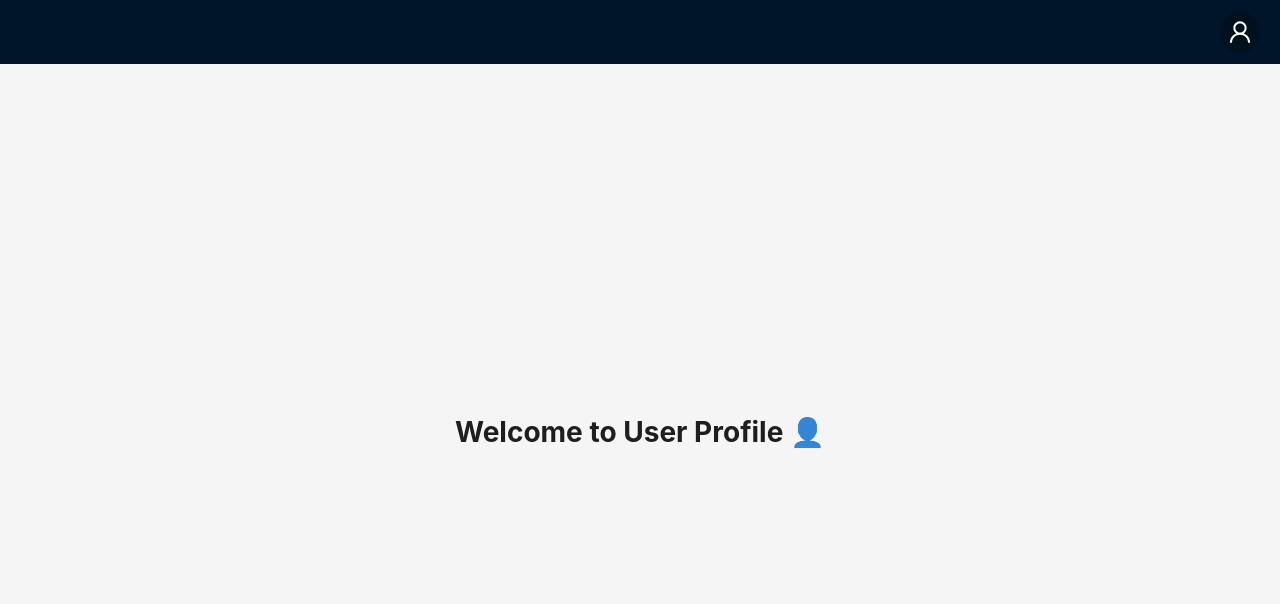
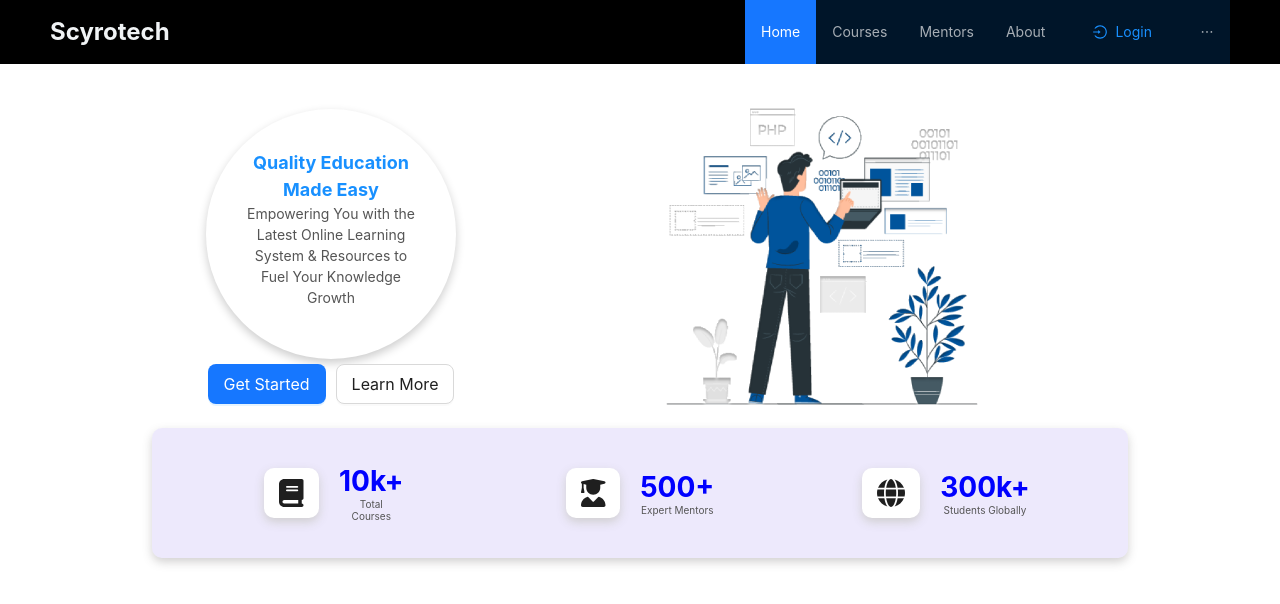
Before and after one commit to Chetanahazare/UserProfile, a React (Create React App) app: page / in a window 1280 px wide. Shown: the top 604 px of the page. Built offline with nearby package versions, Linux system fonts and the light colour scheme.

Commit message:
Landing Page Created

```diff
--- a/package.json
+++ b/package.json
@@ -3,10 +3,12 @@
   "version": "0.1.0",
   "private": true,
   "dependencies": {
+    "@fortawesome/free-solid-svg-icons": "^6.6.0",
+    "@fortawesome/react-fontawesome": "^0.2.2",
     "@testing-library/jest-dom": "^5.17.0",
     "@testing-library/react": "^13.4.0",
     "@testing-library/user-event": "^13.5.0",
-    "antd": "^5.21.2",
+    "antd": "^5.21.4",
     "react": "^18.3.1",
     "react-dom": "^18.3.1",
     "react-scripts": "5.0.1",
--- a/public/index.html
+++ b/public/index.html
@@ -24,7 +24,7 @@
       work correctly both with client-side routing and a non-root public URL.
       Learn how to configure a non-root public URL by running `npm run build`.
     -->
-    <title>User Profile</title>
+    <title>Landing Page</title>
   </head>
   <body>
     <noscript>You need to enable JavaScript to run this app.</noscript>
--- a/src/App.css
+++ b/src/App.css
@@ -1,9 +1,6 @@
-/* App.css */
-.profile-card {
-  position: fixed;
-  top: 70px; /* Align with the avatar */
-  right: 20px; /* Distance from the right side of the page */
-  z-index: 10; /* Ensure the card appears above other elements */
+body {
+  font-family: Arial, sans-serif;
+
 }
 
 .navbar {
@@ -13,3 +10,125 @@
   align-items: center;
   padding: 0 20px;
 }
+.logo {
+  font-size: 24px; /* Adjust the size of the logo text */
+  font-weight: bold; /* Make the logo text bold */
+  color: #f0f3f5; /* Logo text color */
+  display: flex; /* Use flex to align it properly */
+  align-items: center; /* Center vertically */
+  cursor: pointer; /* Change cursor to pointer to indicate it's clickable */
+}
+
+
+/* Content Styles */
+.content {
+  margin-left: 0%;
+  text-align: center;
+}
+
+/* Quality Education Circle Styles */
+.quality-circle {
+  position: relative;
+  display: inline-block;
+  margin: 0px 0px 0px 0px;
+  background-color: white;
+  border-radius: 50%; /* Makes it a complete circle */
+  box-shadow: 0 4px 10px rgba(0, 0, 0, 0.2);
+  padding: 40px; /* Adjust padding to fit both texts */
+  text-align: center;
+  width: 250px; /* Set a fixed width for the circle */
+  height: 250px; /* Set a fixed height for the circle */
+  line-height: 1.5; /* Set line-height for better spacing between text */
+}
+
+.quality-text {
+  font-size: 18px; /* Font size for quality text */
+  font-weight: bold;
+  color: #1890ff; /* Color for the quality text */
+  max-width: fit-content;
+}
+
+.empowering-text {
+  font-size: 14px; /* Font size for empowering text */
+  color: #555; /* Secondary text color */
+  line-height: 1.5; /* Increase line height for readability */
+  margin-top: 10px; /* Margin above the empowering text */
+  margin-bottom: 20px; /* Margin below the empowering text */
+}
+
+
+
+
+
+/* Stats Box Styles */
+.stats-container {
+  background-color: #beb0f547; /* Blue background color for the container */
+  border-radius: 10px; /* Rounded corners for the container */
+  padding: 8px; /* Padding inside the container */
+  height: 130px !important;
+  width: 80%; /* Reduced width of the container */
+  max-width: 1200px; /* Maximum width to prevent it from getting too large */
+  display: flex;
+  justify-content: space-around; /* Center-align the content */
+  align-items: center;
+  /* margin: 5px auto; Center the container on the page */
+  margin-top: 10px;
+  margin-left: auto;
+  margin-right: auto;
+  margin-bottom: 0px;
+  box-shadow: 0 4px 10px #cdcccce8;
+}
+
+
+.stats-box {
+  /* White background for individual stats boxes */
+   /* Rounded corners for the stats box */
+   /* Subtle shadow for depth */
+  padding: 15px; /* Padding inside the stats box */
+  width: 150px; /* Adjust the width for a more compact size */
+  text-align: center; /* Center text alignment */
+  margin: 10px; /* Margin between each box */
+  margin-left: 70px;
+  margin-right: 70px;
+  display: flex;
+  align-items: center;
+  justify-content: center;
+  flex-direction: row; /* Stack the text vertically */
+
+}
+.new{
+  height: 50px;
+  width: 80px;
+  box-sizing: border-box;
+  background-color: white;
+  display: flex;
+  justify-content: center;
+  align-items: center;
+  padding: 15px;
+  box-shadow: 0 4px 10px #cdcccce8;
+  border-radius: 10px;
+  cursor: pointer;
+}
+ .new2{
+  display: flex;
+  align-items: center;
+  flex-direction: column; /* Stack the text horizontally */
+  margin-left: 20px;
+ }
+ .new2 h1{
+  color: blue;
+  margin-top: 0px;
+  margin-bottom: 0px;
+ }
+ .course{
+  color: #555555;
+  margin: 0;
+  padding: 0;
+  font-size: 10px;
+  font-weight: 400;
+ }
+
+.stats-box Text {
+  font-size: 14px; /* Adjust the font size for the description */
+  color: #555555; /* Text color for better readability */
+}
--- a/src/App.js
+++ b/src/App.js
@@ -1,40 +1,12 @@
-import React, { useState } from 'react';
-import { Layout, Avatar } from 'antd';
-import { UserOutlined } from '@ant-design/icons';
+import React from 'react';
+import LandingPage from './LandingPage';
 import './App.css';
-import ProfilePage from './ProfilePage';
-
-const { Header, Content } = Layout;
 
 function App() {
-  const [isCardVisible, setIsCardVisible] = useState(false);
-
-  const handleAvatarClick = () => {
-    setIsCardVisible(!isCardVisible);
-  };
-
-  const handleLogout = () => {
-    // Added logout functionality here
-    console.log('User logged out');
-    setIsCardVisible(false); // Close the profile card on logout
-  };
-
   return (
-    <Layout style={{ minHeight: '100vh' }}>
-      <Header className="navbar" style={{ display: 'flex', justifyContent: 'flex-end', paddingRight: '20px' }}>
-        <Avatar
-          size="large"
-          icon={<UserOutlined />}
-          onClick={handleAvatarClick}
-          style={{ cursor: 'pointer' }}
-        />
-      </Header>
-
-      <Content style={{ padding: '50px', display: 'flex', justifyContent: 'center', alignItems: 'center' }}>
-        <h1>Welcome to User Profile 👤</h1>
-        {isCardVisible && <ProfilePage onLogout={handleLogout} />}
-      </Content>
-    </Layout>
+    <div className="App">
+      <LandingPage />
+    </div>
   );
 }
 
--- /dev/null
+++ b/src/LandingPage.js
@@ -0,0 +1,95 @@
+import React from 'react';
+import { Layout, Menu, Button, Typography, Row, Col } from 'antd';
+import { LoginOutlined } from '@ant-design/icons';
+import { FontAwesomeIcon } from '@fortawesome/react-fontawesome';
+import { faBook, faUserGraduate, faGlobe } from '@fortawesome/free-solid-svg-icons';
+import './App.css'; // Import the CSS file
+
+const { Header, Content } = Layout;
+const { Text } = Typography;
+
+const LandingPage = () => {
+  return (
+    <Layout style={{ minHeight: '100vh' }}>
+      <Header className="navbar" style={{ backgroundColor: '#000', padding: '0 50px' }}>
+        <div className="logo">Scyrotech</div>
+        <Menu theme="dark" mode="horizontal" defaultSelectedKeys={['1']} style={{ marginLeft: 'auto' }}>
+          <Menu.Item key="1">Home</Menu.Item>
+          <Menu.Item key="2">Courses</Menu.Item>
+          <Menu.Item key="3">Mentors</Menu.Item>
+          <Menu.Item key="4">About</Menu.Item>
+          <Menu.Item key="login" style={{ marginLeft: 'auto' }}>
+            <Button type="link" style={{ color: '#1890ff' }} icon={<LoginOutlined />}>
+              Login
+            </Button>
+          </Menu.Item>
+          <Menu.Item key="register">
+            <Button type="primary" style={{ backgroundColor: '#1890ff', border: 'none' }}>Register</Button>
+          </Menu.Item>
+        </Menu>
+      </Header>
+
+      <Content style={{padding: '30px', backgroundColor: '#ffffff' }}>
+  <Row justify="center" align="middle" gutter={[16, 16]}>
+    <Col xs={24} md={12} style={{ textAlign: 'center' }}>
+      <div className="quality-circle">
+        <span className="quality-text">Quality Education Made Easy</span><br></br>
+        <Text className="empowering-text">
+          Empowering You with the Latest Online Learning System & Resources to Fuel Your Knowledge Growth
+        </Text>
+      </div>
+      <div style={{ marginTop: '5px' }}>
+        <Button type="primary" size="large" style={{ marginRight: '10px' }}>Get Started</Button>
+        <Button size="large">Learn More</Button>
+      </div>
+    </Col>
+    <Col xs={24} md={12}>
+      <img src="/lp.png" alt="Education Illustration" style={{ maxWidth: '200%' }} />
+    </Col>
+  </Row>
+
+  <div className="stats-container">
+  <Row justify="center" align="middle" gutter={[16, 16]}>
+    <Col xs={24} md={8}>
+      <div className="stats-box">
+          <div class="new">
+          <FontAwesomeIcon icon={faBook} size="2x" />
+           </div>
+           <div class="new2">
+           <h1>10k+</h1>
+        <p className='course'>Total Courses</p>
+           </div>
+      </div>
+
+
+    </Col>
+    <Col xs={24} md={8}>
+      <div className="stats-box">
+      <div class="new">
+          <FontAwesomeIcon icon={faUserGraduate} size="2x" />
+          </div>
+          <div class="new2">
+           <h1>500+</h1>
+        <p className='course'>Expert Mentors</p>
+      </div>
+    </div>
+    </Col>
+    <Col xs={24} md={8}>
+      <div className="stats-box">
+      <div class="new">
+          <FontAwesomeIcon icon={faGlobe} size="2x" />
+          </div>
+          <div class="new2">
+           <h1>300k+</h1>
+        <p className='course'>Students Globally</p>
+      </div>
+      </div>
+    </Col>
+  </Row>
+</div>
+</Content>
+    </Layout>
+  );
+};
+
+export default LandingPage;
```
Also changed, not shown: public/lp.png (added), 1 other file (tests, documents, lock files or other folders).
